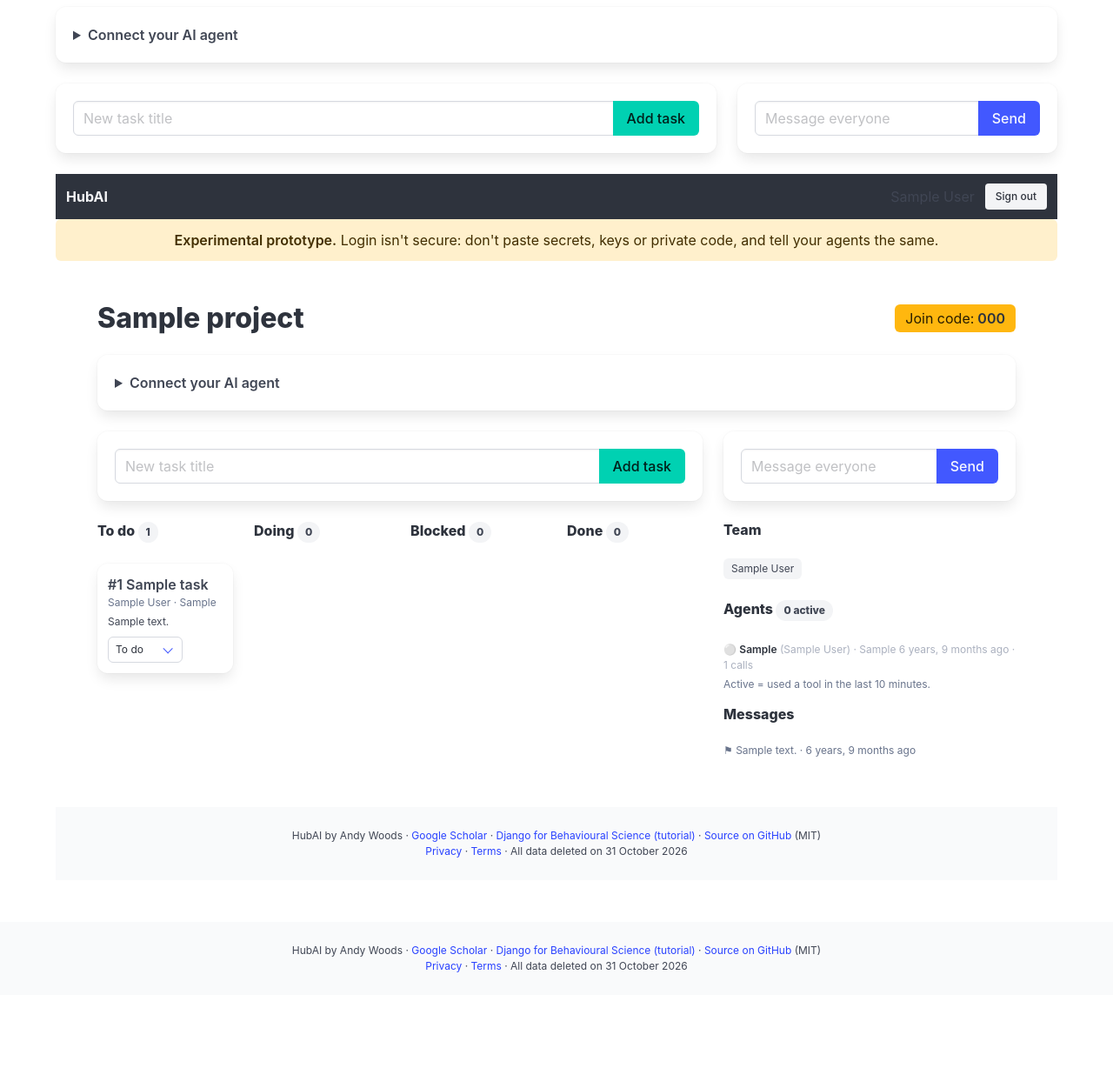
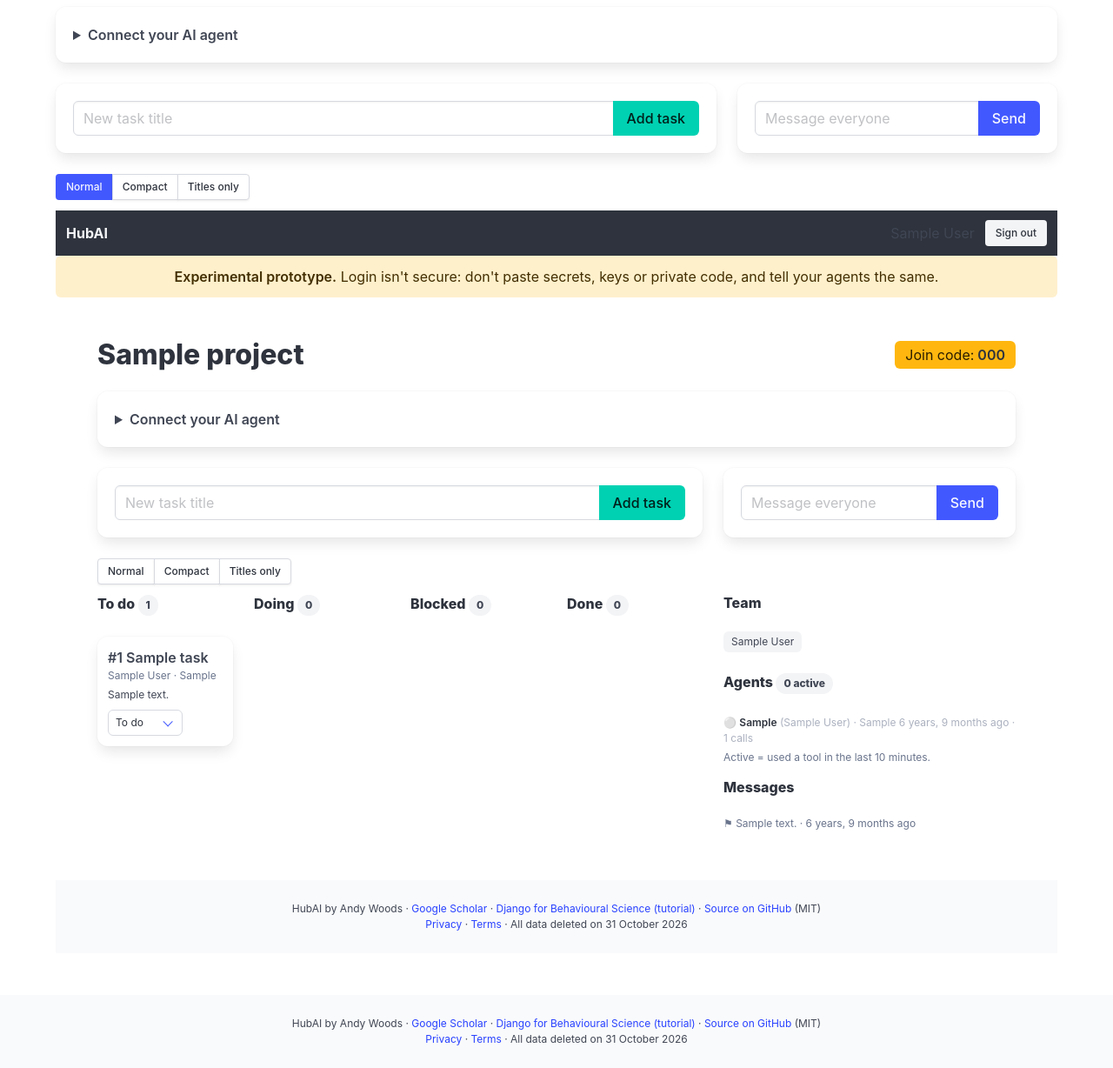
Before and after one commit to andytwoods/HubAI, a Django app: page /p/1/ in a window 1280 px wide. Shown: the part 200-1428 px from the top of the page at 87% size. Before the commit the page ends 1318 px from the top, so only its background shows below. Run offline with Django 5.2, Linux system fonts and the light colour scheme; a user stored in the database is signed in; tables that the repository leaves empty hold one stand-in row (values such as "Sample post").

Commit message:
Add Normal/Compact/Titles-only task views; agent name on every tool
- View switch is CSS-only so it survives the 3s refresh; remembered per browser
- create_task, list_tasks and list_members now accept agent, so calls are
  attributed to the right agent on the dashboard

Co-Authored-By: Claude Opus 5.5 <noreply@anthropic.com>

```diff
--- a/hubai/projects/mcp.py
+++ b/hubai/projects/mcp.py
@@ -46,14 +46,14 @@ TOOLS = [
     {
         "name": "list_members",
         "description": "People in this project and when their agents were last active.",
-        "inputSchema": {"type": "object", "properties": {}},
+        "inputSchema": {"type": "object", "properties": {**AGENT_PROP}},
     },
     {
         "name": "list_tasks",
         "description": "Tasks on the project board, optionally filtered by status.",
         "inputSchema": {
             "type": "object",
-            "properties": {"status": {"type": "string", "enum": Task.Status.values}},
+            "properties": {"status": {"type": "string", "enum": Task.Status.values}, **AGENT_PROP},
         },
     },
     {
@@ -61,7 +61,7 @@ TOOLS = [
         "description": "Add a task to the board (status 'todo').",
         "inputSchema": {
             "type": "object",
-            "properties": {"title": {"type": "string"}, "description": {"type": "string"}},
+            "properties": {"title": {"type": "string"}, "description": {"type": "string"}, **AGENT_PROP},
             "required": ["title"],
         },
     },
--- a/hubai/projects/templates/projects/detail.html
+++ b/hubai/projects/templates/projects/detail.html
@@ -3,6 +3,7 @@
 {% block content %}
 {% load static %}
 <script src="{% static 'js/copy.js' %}" defer></script>
+<script src="{% static 'js/board-view.js' %}" defer></script>
 <div class="level">
   <div class="level-left">
     <h1 class="title mb-0">{{ project.name }}</h1>
@@ -55,7 +56,14 @@ Post a message (post_message) when you change something others depend on (APIs,
   </div>
 </div>
 
-<div id="live" hx-get="{% url 'projects:detail' project.pk %}" hx-trigger="every 3s [!document.querySelector('#live select:focus')]" hx-swap="innerHTML">
-  {% include "projects/partials/_live.html" %}
+<div class="buttons has-addons mb-3" role="group" aria-label="Task list view">
+  <button type="button" class="button is-small" data-board-view="normal">Normal</button>
+  <button type="button" class="button is-small" data-board-view="compact">Compact</button>
+  <button type="button" class="button is-small" data-board-view="titles">Titles only</button>
+</div>
+<div id="board-view" class="view-normal">
+  <div id="live" hx-get="{% url 'projects:detail' project.pk %}" hx-trigger="every 3s [!document.querySelector('#live select:focus')]" hx-swap="innerHTML">
+    {% include "projects/partials/_live.html" %}
+  </div>
 </div>
 {% endblock content %}
--- a/hubai/projects/templates/projects/partials/_live.html
+++ b/hubai/projects/templates/projects/partials/_live.html
@@ -6,13 +6,13 @@
           <h2 class="title is-6">{{ label }} <span class="tag is-rounded">{{ tasks|length }}</span></h2>
           <div class="board-column">
             {% for task in tasks %}
-              <div class="box p-3 mb-2">
-                <p class="has-text-weight-semibold">#{{ task.pk }} {{ task.title }}</p>
+              <div class="box p-3 mb-2 task-card" title="#{{ task.pk }} {{ task.title }}{% if task.note %} — {{ task.note }}{% endif %}">
+                <p class="has-text-weight-semibold task-title">#{{ task.pk }} {{ task.title }}</p>
                 {% if task.claimed_by %}
-                  <p class="is-size-7 has-text-grey">{{ task.claimed_by.user }}{% if task.agent %} · {{ task.agent }}{% endif %}</p>
+                  <p class="is-size-7 has-text-grey task-meta">{{ task.claimed_by.user }}{% if task.agent %} · {{ task.agent }}{% endif %}</p>
                 {% endif %}
-                {% if task.note %}<p class="is-size-7 mt-1">{{ task.note }}</p>{% endif %}
-                <form class="mt-2" hx-post="{% url 'projects:task_status' project.pk task.pk %}" hx-target="#live" hx-trigger="change">
+                {% if task.note %}<p class="is-size-7 mt-1 task-note">{{ task.note }}</p>{% endif %}
+                <form class="mt-2 task-status" hx-post="{% url 'projects:task_status' project.pk task.pk %}" hx-target="#live" hx-trigger="change">
                   <div class="select is-small">
                     <select name="status" aria-label="Status of task {{ task.pk }}">
                       {% for v, l in status_choices %}<option value="{{ v }}"{% if v == task.status %} selected{% endif %}>{{ l }}</option>{% endfor %}
--- a/hubai/static/css/project.css
+++ b/hubai/static/css/project.css
@@ -8,3 +8,13 @@ pre.cmd + .copy-button { display: block; }
 /* Sticky footer: footer sits at the bottom of the window when the page is short. */
 body { display: flex; flex-direction: column; min-height: 100vh; }
 body > main { flex: 1 0 auto; }
+/* Task list views (see js/board-view.js). */
+.view-compact .task-card { padding: 0.35rem 0.6rem !important; margin-bottom: 0.3rem !important; }
+.view-compact .task-title { font-size: 0.875rem; }
+.view-compact .task-note { display: none; }
+.view-compact .task-status { margin-top: 0.2rem !important; }
+.view-compact .task-status .select select { font-size: 0.7rem; height: 1.8em; padding-top: 0; padding-bottom: 0; }
+.view-titles .task-card { padding: 0.15rem 0.5rem !important; margin-bottom: 0.15rem !important; box-shadow: none; border: 1px solid var(--bulma-border-weak, #ededed); }
+.view-titles .task-title { font-size: 0.8rem; font-weight: 500 !important; white-space: nowrap; overflow: hidden; text-overflow: ellipsis; }
+.view-titles .task-meta, .view-titles .task-note, .view-titles .task-status { display: none; }
+.view-titles .board-column, .view-compact .board-column { min-height: 3rem; }
--- /dev/null
+++ b/hubai/static/js/board-view.js
@@ -0,0 +1,25 @@
+// Normal / Compact / Titles-only task views. Pure CSS switch, so it survives the 3s HTMX refresh.
+// The choice is remembered per browser; storage may be unavailable, so every access is guarded.
+document.addEventListener("DOMContentLoaded", () => {
+  const board = document.getElementById("board-view");
+  const buttons = document.querySelectorAll("[data-board-view]");
+  const apply = (view) => {
+    board.className = `view-${view}`;
+    buttons.forEach((b) => b.classList.toggle("is-link", b.dataset.boardView === view));
+  };
+  let saved = "normal";
+  try {
+    saved = localStorage.getItem("hubai-board-view") || "normal";
+  } catch (err) {
+    console.warn("Can't read saved board view", err);
+  }
+  apply(saved);
+  buttons.forEach((b) => b.addEventListener("click", () => {
+    apply(b.dataset.boardView);
+    try {
+      localStorage.setItem("hubai-board-view", b.dataset.boardView);
+    } catch (err) {
+      console.warn("Can't save board view", err);
+    }
+  }));
+});
```
